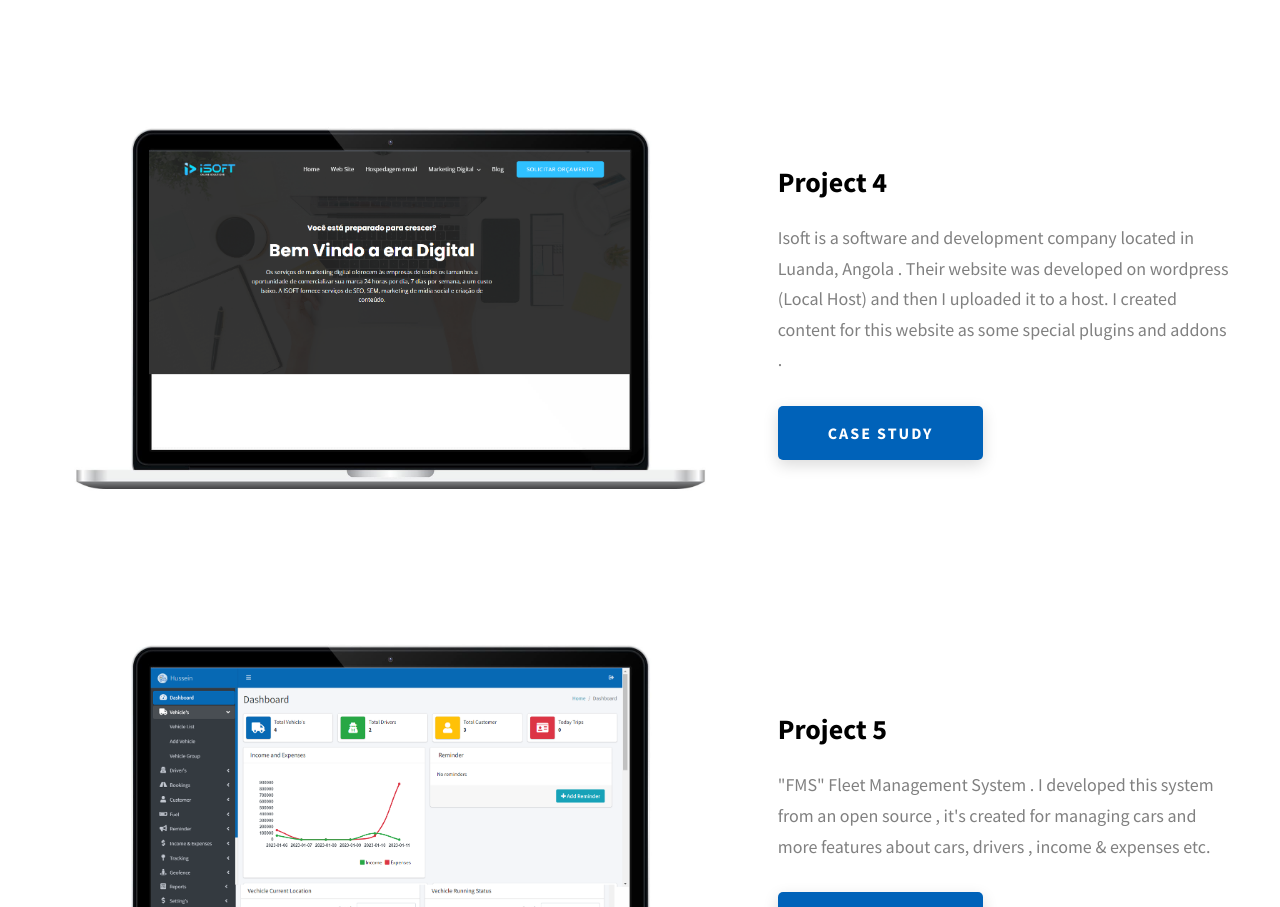
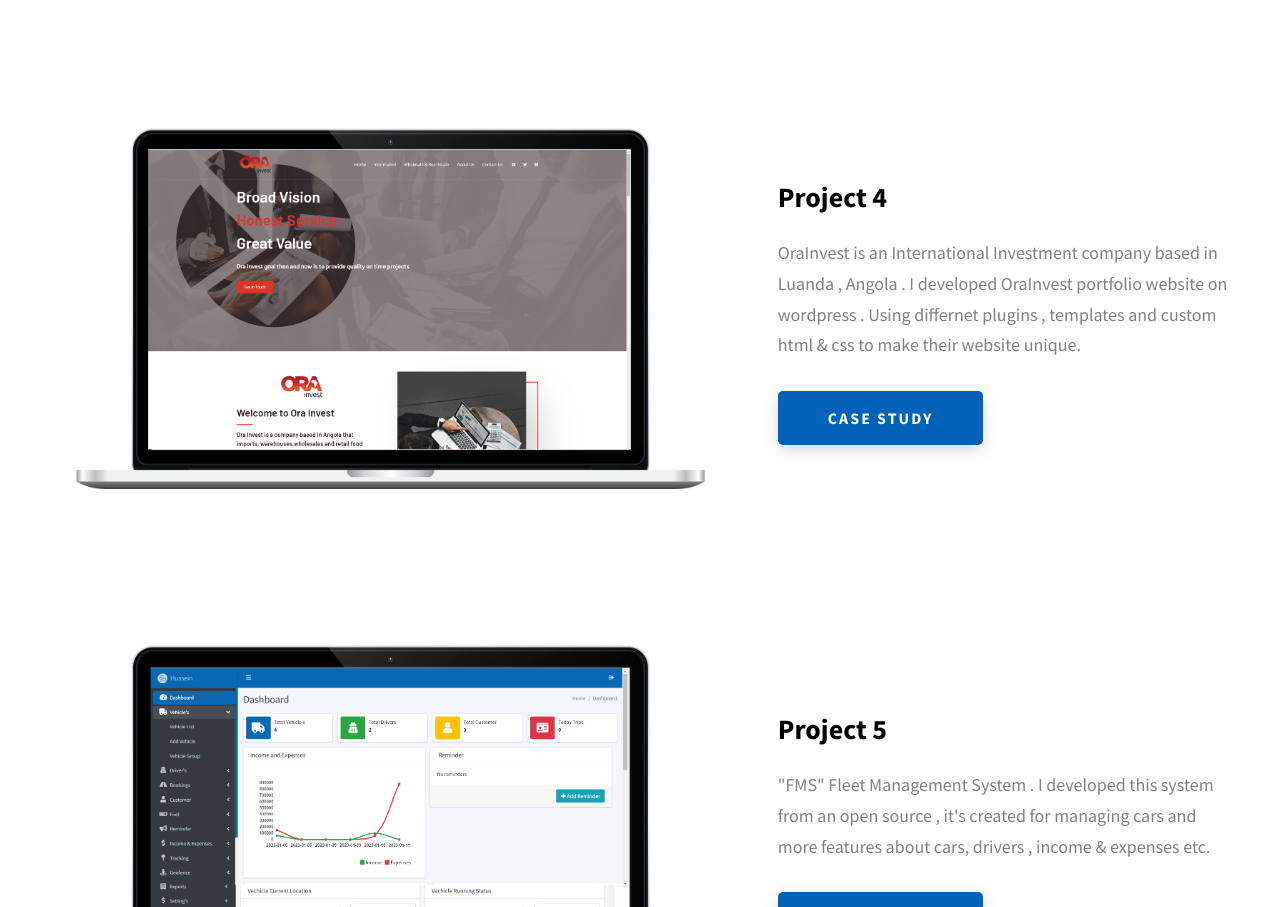
Before and after one commit to husseinmortada21/MyPortfolio, a website: page index.html in a window 1280 px wide. Shown: the part 3604-4511 px from the top of the page. Drawn offline with Linux system fonts and the light colour scheme.

Commit message:
Update index.html

```diff
--- a/index.html
+++ b/index.html
@@ -288,7 +288,7 @@
           <div class="projects__row">
             <div class="projects__row-img-cont">
               <img
-                src="./assets/jpeg/project-mockup-isoft.png"
+                src="./assets/jpeg/project-mockup-intermarket.png"
                 alt="Software Screenshot"
                 class="projects__row-img"
                 loading="lazy"
@@ -298,7 +298,8 @@
             <div class="projects__row-content">
               <h3 class="projects__row-content-title">Project 4</h3>
               <p class="projects__row-content-desc">
-                Isoft is a software and development company located in Luanda, Angola . Their website was developed on wordpress (Local Host) and then I uploaded it to a host. I created content for this website as some special plugins and addons .
+                OraInvest is an International Investment company based in Luanda , Angola .
+              I developed OraInvest portfolio website on wordpress . Using differnet plugins , templates and custom html & css to make their website unique.
               </p>
               <!--I should create a page for each project,hence this link should be changed to the new page of the project-->
               <a
```
